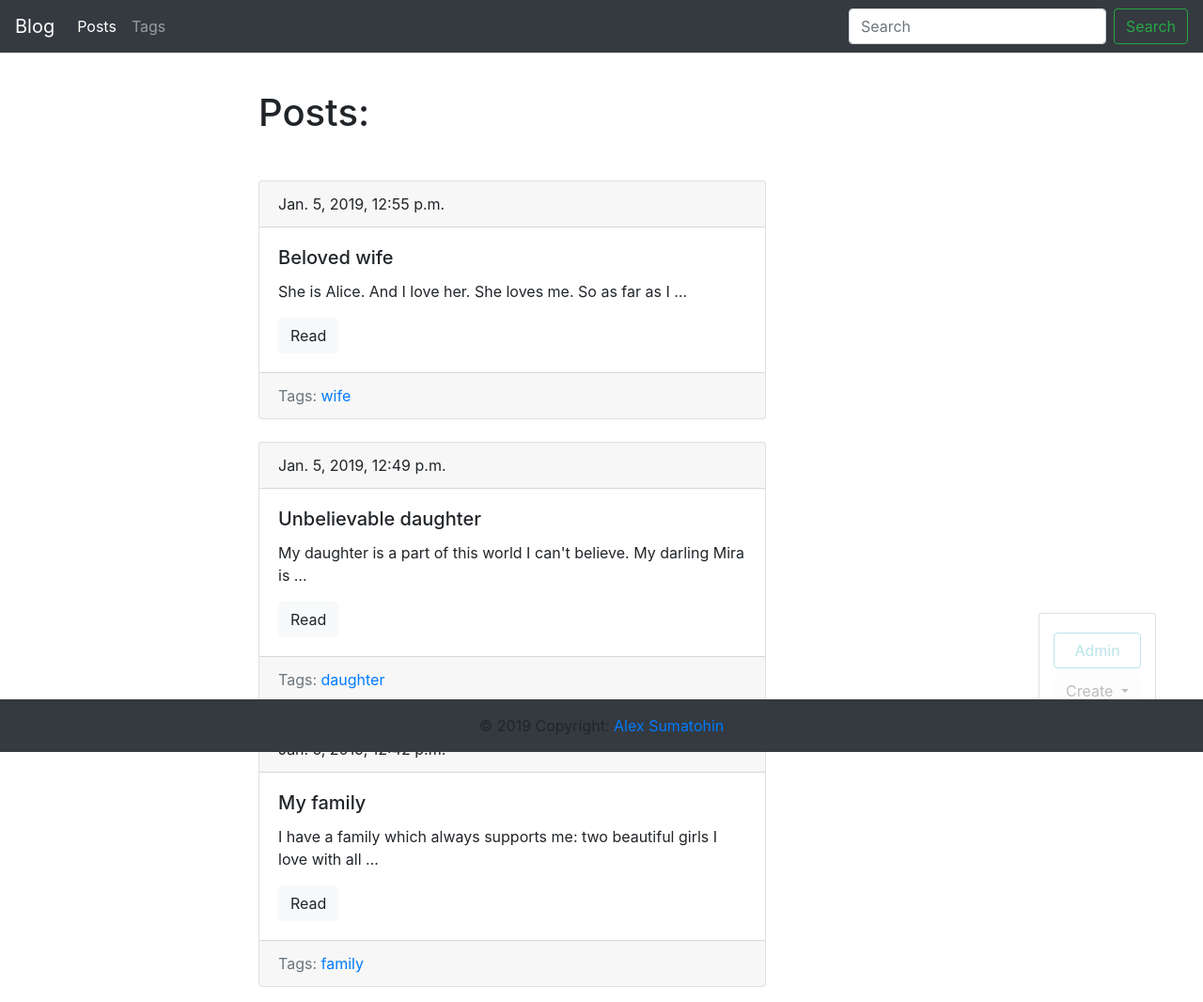
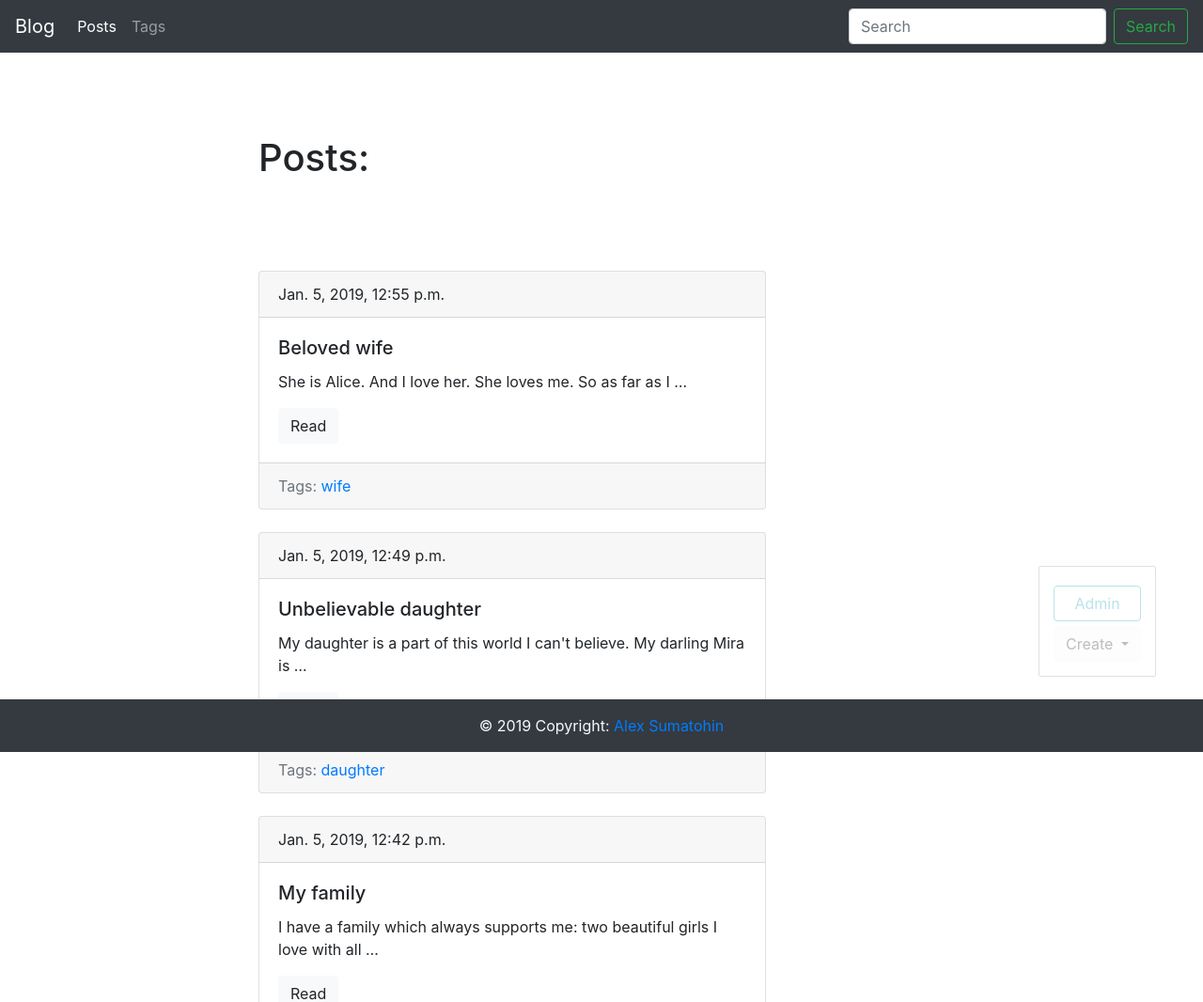
Before and after one commit to enliberte/blog, a Django app: page /blog/ in a window 1280 px wide. Shown: the top 1066 px of the page at 94% size. Run offline with Django 3.2, Linux system fonts and the light colour scheme; a user stored in the database is signed in; data comes from the database, SQL or seed files in the repository; some libraries are stand-ins or nearby versions.

Commit message:
'footer'

```diff
--- a/blog/templates/blog/index.html
+++ b/blog/templates/blog/index.html
@@ -5,7 +5,7 @@
 {% endblock %}
 
 {% block content %}
-    <h1 class="mb-5 pt-5">Posts:</h1>
+    <h1 class="mb-5 pt-5 mt-5 pb-5">Posts:</h1>
     {% for post in page_object.object_list %}
         {% include 'blog/includes/post_card_template.html' %}
     {% endfor %}
--- a/blog/templates/blog/post_create_form.html
+++ b/blog/templates/blog/post_create_form.html
@@ -5,7 +5,7 @@
 {% endblock %}
 
 {% block content %}
-    <form action="{% url 'post_create_url' %}" class="class=mb-5 pt-5" method="post">
+    <form action="{% url 'post_create_url' %}" class="mb-5 pt-5 mt-5 pb-5" method="post">
         {% csrf_token %}
 
         {% for field in form %}
--- a/blog/templates/blog/post_delete_form.html
+++ b/blog/templates/blog/post_delete_form.html
@@ -6,7 +6,7 @@
 
 
 {% block content %}
-    <form action="{{ post.get_delete_url }}" class="mb-5 pt-5" method="post">
+    <form action="{{ post.get_delete_url }}" class="mb-5 pt-5 mt-5 pb-5" method="post">
         {% csrf_token %}
         <h3>Are you sure you want to delete <b>"{{ post.title|title }}"</b></h3>
         <a href="{{ post.get_absolute_url }}">Cancel</a>
--- a/blog/templates/blog/post_detail.html
+++ b/blog/templates/blog/post_detail.html
@@ -5,7 +5,7 @@
 {% endblock %}
 
 {% block content %}
-    <h1 class="mb-5 pt-5">
+    <h1 class="mb-5 pt-5 mt-5 pb-5">
         {{ post.title }}
     </h1>
     <p>
--- a/blog/templates/blog/post_update_form.html
+++ b/blog/templates/blog/post_update_form.html
@@ -5,7 +5,7 @@
 {% endblock %}
 
 {% block content %}
-    <form action="{{ post.get_update_url }}" class="mb-5 pt-5" method="post">
+    <form action="{{ post.get_update_url }}" class="mb-5 pt-5 mt-5 pb-5" method="post">
         {% csrf_token %}
 
         {% for field in form %}
--- a/blog/templates/blog/tag_create.html
+++ b/blog/templates/blog/tag_create.html
@@ -5,7 +5,7 @@
 {% endblock %}
 
 {% block content %}
-    <form action="{% url 'tag_create_url' %}" class="mb-5 pt-5" method="post">
+    <form action="{% url 'tag_create_url' %}" class="mb-5 pt-5 mt-5 pb-5" method="post">
         {% csrf_token %}
 
         {% for field in form %}
--- a/blog/templates/blog/tag_delete_form.html
+++ b/blog/templates/blog/tag_delete_form.html
@@ -6,7 +6,7 @@
 
 
 {% block content %}
-    <form action="{{ tag.get_delete_url }}" class="mb-5 pt-5" method="post">
+    <form action="{{ tag.get_delete_url }}" class="mb-5 pt-5 mt-5 pb-5" method="post">
         {% csrf_token %}
         <h3>Are you sure you want to delete <b>"{{ tag.title|title }}"</b></h3>
         <a href="{{ tag.get_absolute_url }}">Cancel</a>
--- a/blog/templates/blog/tag_detail.html
+++ b/blog/templates/blog/tag_detail.html
@@ -5,7 +5,7 @@
 {% endblock %}
 
 {% block content %}
-    <h1 class="mb-5 pt-5">
+    <h1 class="mb-5 pt-5 mt-5 pb-5">
         Posts with "{{ tag.title|title }}" tag:
     </h1>
     {% for post in tag.posts.all %}
--- a/blog/templates/blog/tag_update_form.html
+++ b/blog/templates/blog/tag_update_form.html
@@ -5,7 +5,7 @@
 {% endblock %}
 
 {% block content %}
-    <form action="{{ tag.get_update_url }}" class="mb-5 pt-5" method="post">
+    <form action="{{ tag.get_update_url }}" class="mb-5 pt-5 mt-5 pb-5" method="post">
         {% csrf_token %}
 
         {% for field in form %}
--- a/blog/templates/blog/tags_list.html
+++ b/blog/templates/blog/tags_list.html
@@ -5,7 +5,7 @@
 {% endblock %}
 
 {% block content %}
-    <h1 class="mb-5 pt-5">Tags</h1>
+    <h1 class="mb-5 pt-5 mt-5 pb-5">Tags</h1>
 
     {% for tag in tags %}
         <h3><a href="{{ tag.get_absolute_url }}">{{ tag.title }}</a></h3>
--- a/static/css/styles.css
+++ b/static/css/styles.css
@@ -3,7 +3,7 @@
     border-radius: 2px;
     position: fixed;
     right: 50px;
-    bottom: 30px;
+    bottom: 80px;
     opacity: 0.3;
     padding: 15px;
 }
--- a/templates/base.html
+++ b/templates/base.html
@@ -84,7 +84,7 @@
         </div>
     {% endif %}
 
-<footer class="page-footer font-small bg-dark fixed-bottom">
+<footer class="page-footer font-small text-light bg-dark fixed-bottom">
   <div class="footer-copyright text-center py-3">© 2019 Copyright:
     <a href="https://vk.com/enliberte"> Alex Sumatohin</a>
   </div>
```
